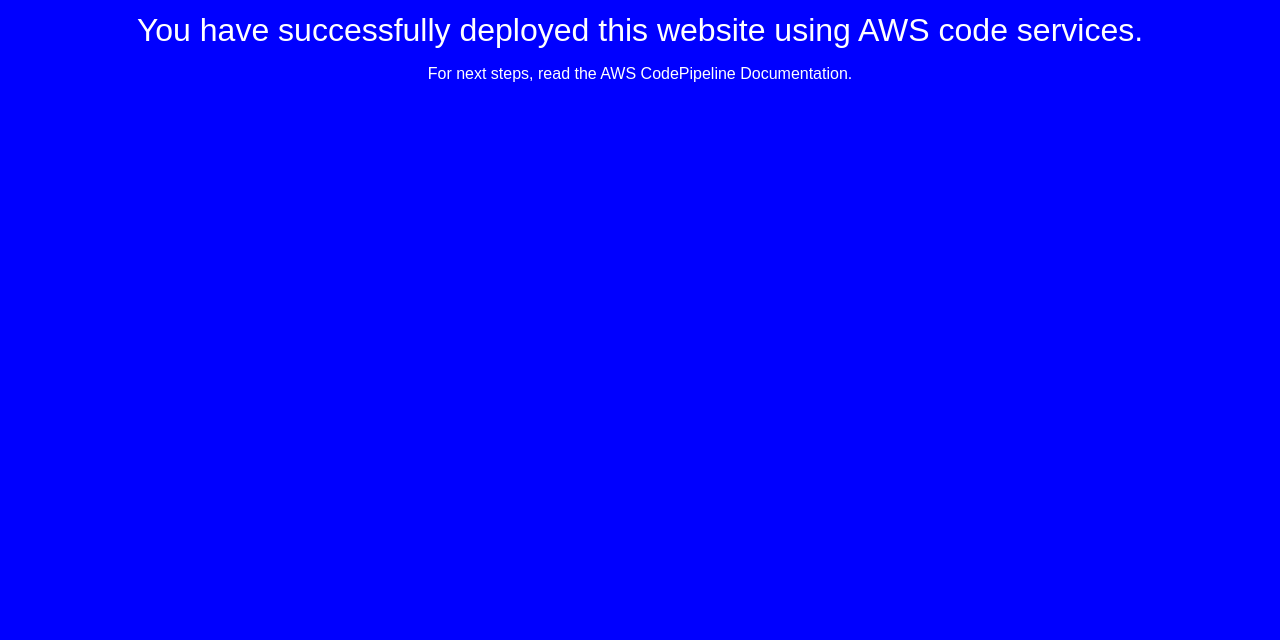
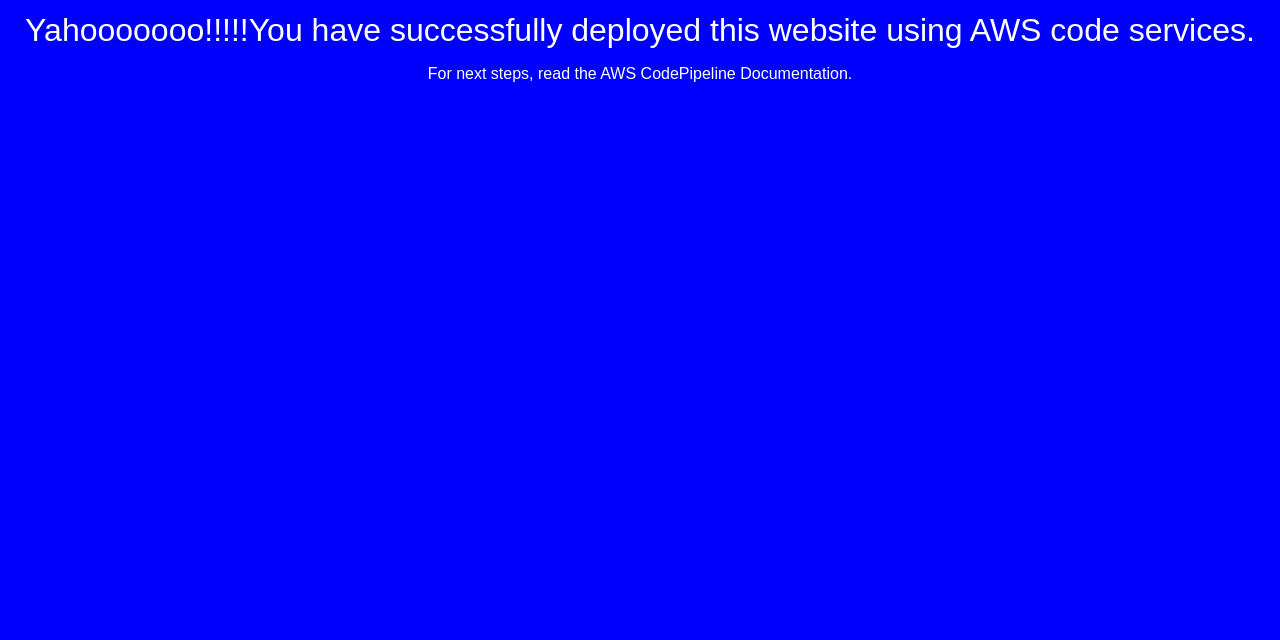
Before and after one commit to CloudSatish/aws-codedeploy-linux, a plain HTML site: page index.html in a window 1280 px wide. Shown: the part 160-800 px from the top of the page. Drawn offline with Linux system fonts and the light colour scheme.

Commit message:
Update index.html

```diff
--- a/index.html
+++ b/index.html
@@ -27,7 +27,7 @@
 <body>
   <div align="center">
     <h1>Congratulations!</h1>
-    <h2>You have successfully deployed this website using AWS code services.</h2>
+    <h2> Yahooooooo!!!!!You have successfully deployed this website using AWS code services.</h2>
     <p>For next steps, read the AWS CodePipeline Documentation.</p>
   </div>
 </body>
```
